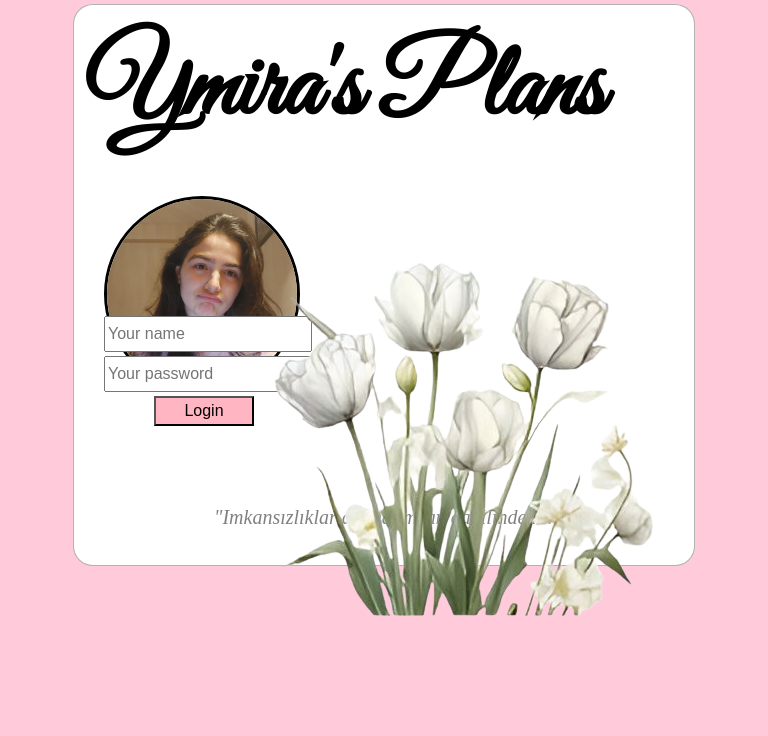
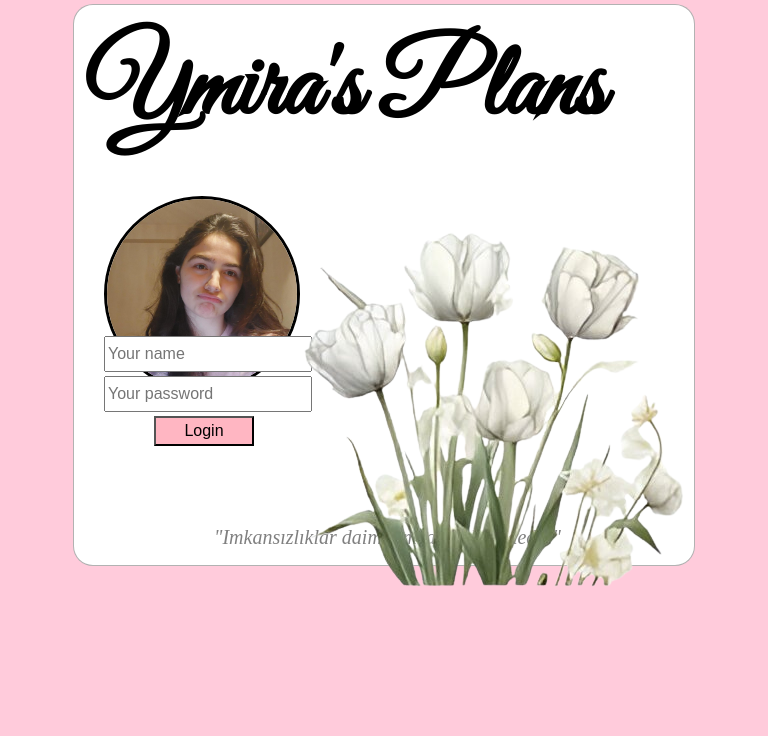
Before and after one commit to AliMKCL/Todo-website, a FastAPI app: page / in a window 768 px wide. Shown: the part 104-840 px from the top of the page. Before the commit the page ends 720 px from the top, so only its background shows below. Run offline with FastAPI, Linux system fonts and the light colour scheme.

Commit message:
responsive

```diff
--- a/static/index.css
+++ b/static/index.css
@@ -138,10 +138,10 @@
     }
 
     .below_header {
-        transform: translateY(-120px);
+        transform: translateY(-100px);
     }
 
     .white_tulips {
-        transform: translateY(-50px);
+        transform: translate(30px, -100px);
     }
 }
```
